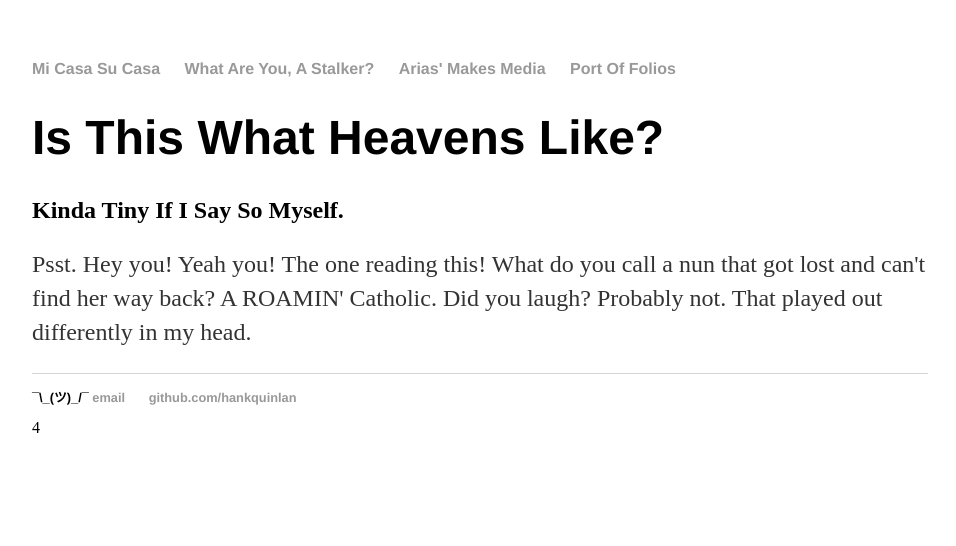
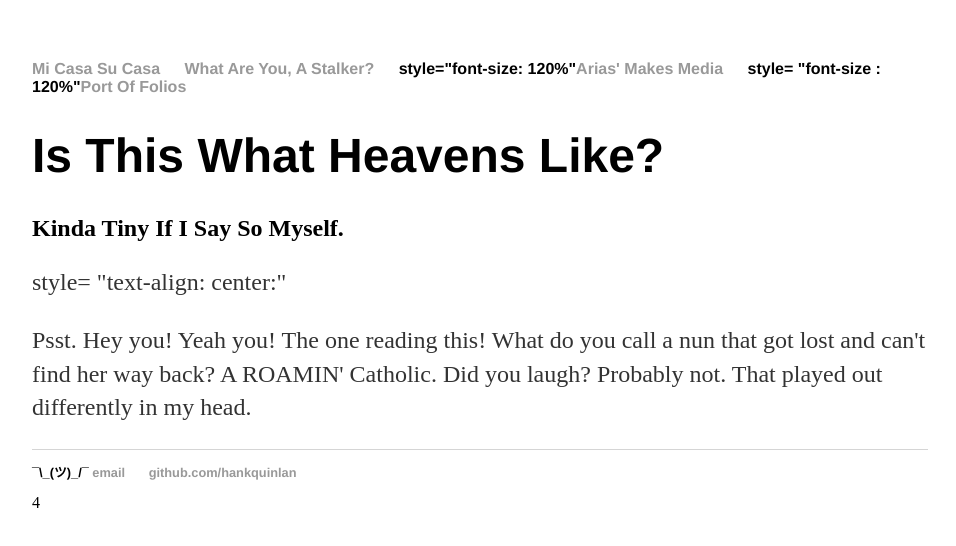
Before and after one commit to aspicydumpling/aspicydumpling.github.io, a plain HTML site: page index.html in a window 1280 px wide. Shown: the whole page, without its empty margins (160-1116 px from the left). Drawn offline with Linux system fonts and the light colour scheme.

Commit message:
Update index.html

```diff
--- a/index.html
+++ b/index.html
@@ -10,14 +10,15 @@
     		<ul>
         		<li><a href="index.html">Mi Casa Su Casa</a></li>
 	        	<li><a href="itsnotaphasemom.html">What Are You, A Stalker?</a></li>
-        		<li><a href="soundcloudrapper.html">Arias' Makes Media</a></li>
-        		<li><a href="portoffolios.html">Port Of Folios</a></li>
+        		<li> style="font-size: 120%"<a href="soundcloudrapper.html">Arias' Makes Media</a></li>
+        		<li> style= "font-size : 120%"<a href="portoffolios.html">Port Of Folios</a></li>
     		</ul>
 		</nav>
 		<div class="container">
     		<div class="blurb">
         		<h1>Is This What Heavens Like?</h1>
             <h2>Kinda Tiny If I Say So Myself.</h2>
+				<p> style= "text-align: center:"</p>
 				<p>Psst. Hey you! Yeah you! The one reading this! What do you call a nun that got lost and can't find her way back? A ROAMIN' Catholic. Did you laugh? Probably not. That played out differently in my head.</p>
 			</div><!-- /.blurb -->
 		</div><!-- /.container -->
```
